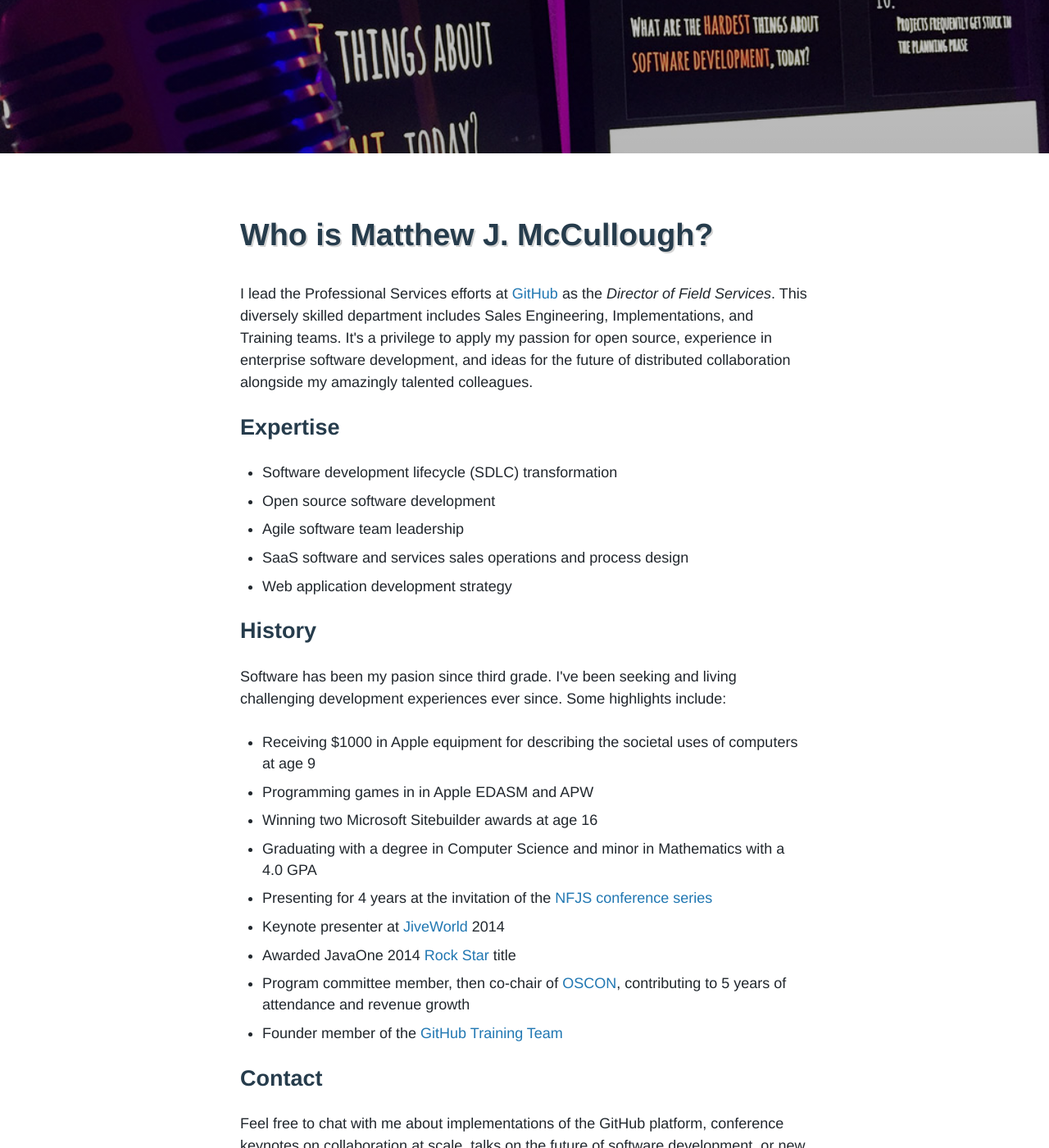
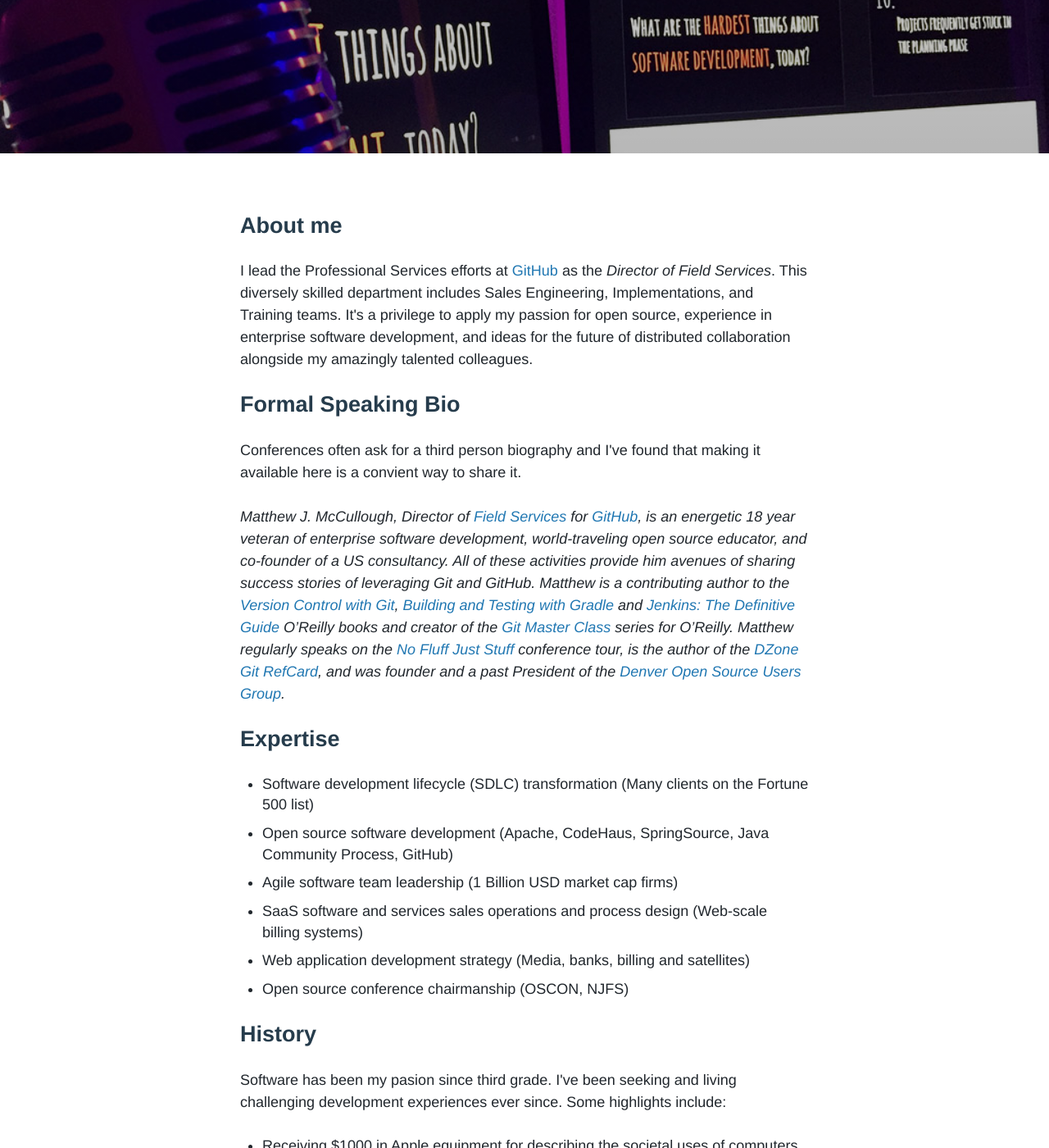
Before and after one commit to matthewmccullough/matthewmccullough.github.io, a Jekyll site: the page built from about/index.html, in a window 1280 px wide and 1400 px high, scrolled down 195 px. Shown: the whole window at 82% size. Built offline with Jekyll 4.4.1, drawn with Linux system fonts in a browser that asks for light colours; comment, search, counter and statistics services are not loaded; some of the changed text lies outside the part shown.

Commit message:
Migrate about me page

```diff
--- a/about.html
+++ b/about/index.html
@@ -11,18 +11,27 @@
 <article>
   <div class="container">
     <section>
-      <h1 style="text-shadow: 2px 2px lightgrey">Who is Matthew J. McCullough?</h1>
+      <h2>About me</h2>
       <p>
         I lead the Professional Services efforts at <a href="https://github.com/about/team">GitHub</a> as the <em>Director of Field Services</em>. This diversely skilled department includes Sales Engineering, Implementations, and Training teams. It's a privilege to apply my passion for open source, experience in enterprise software development, and ideas for the future of distributed collaboration alongside my amazingly talented colleagues.
       </p>
 
+      <h2>Formal Speaking Bio</h2>
+      <p>Conferences often ask for a third person biography and I've found that making it available here is a convient way to share it.</p>
+
+      <p><em>Matthew J. McCullough, Director of <a href="https://training.github.com">Field Services</a> for <a href="https://github.com/about/team">GitHub</a>, is an energetic 18 year veteran of enterprise software development, world-traveling open source educator, and co-founder of a US consultancy. All of these activities provide him avenues of sharing success stories of leveraging Git and GitHub. Matthew is a contributing author to the <a href="http://bit.ly/ogitbook">Version Control with Git</a>, <a href="http://shop.oreilly.com/product/0636920019909.do">Building and Testing with Gradle</a> and <a href="http://shop.oreilly.com/product/0636920010326.do">Jenkins: The Definitive Guide</a> O’Reilly books and creator of the <a href="http://bit.ly/ogitvid">Git Master Class</a> series for O’Reilly.
+
+      Matthew regularly speaks on the <a href="http://nofluffjuststuff.com">No Fluff Just Stuff</a> conference tour, is the author of the <a href="http://bit.ly/gitrefcard">DZone Git RefCard</a>, and was founder and a past President of the <a href="http://denveropensource.org">Denver Open Source Users Group</a>.</em></p>
+
+
       <h2>Expertise</h2>
       <ul>
-        <li>Software development lifecycle (SDLC) transformation</li>
-        <li>Open source software development</li>
-        <li>Agile software team leadership</li>
-        <li>SaaS software and services sales operations and process design</li>
-        <li>Web application development strategy</li>
+        <li>Software development lifecycle (SDLC) transformation (Many clients on the Fortune 500 list)</li>
+        <li>Open source software development (Apache, CodeHaus, SpringSource, Java Community Process, GitHub)</li>
+        <li>Agile software team leadership (1 Billion USD market cap firms)</li>
+        <li>SaaS software and services sales operations and process design (Web-scale billing systems)</li>
+        <li>Web application development strategy (Media, banks, billing and satellites)</li>
+        <li>Open source conference chairmanship (OSCON, NJFS)</li>
       </ul>
 
       <h2>History</h2>
@@ -45,7 +54,14 @@
       <p>
         Feel free to chat with me about implementations of the GitHub platform, conference keynotes on collaboration at scale, talks on the future of software development, or new rock climbing adventures. Email <a href="mailto:m@matthewjmccullough.com?subject=Web site inspired question for Matthew J. McCullough">m@matthewjmccullough.com</a> or Tweet <a href="https://twitter.com/matthewmccull">@matthewmccull</a>.
       </p>
-      <h2>Credits</h2>
+
+      <h3>Photo downloads</h3>
+      <ul>
+        <li>Download Matthew’s large head-shot <a href="matthew-mccullough-large.jpg">here</a>.</li>
+        <li>Download Matthew’s medium head-shot <a href="matthew-mccullough-medium.jpg">here</a>.</li>
+      </ul>
+
+      <h5>Credits</h5>
       <p>This site's design was inspired by the <a href="https://github.com/kippt/jekyll-incorporated/">Incorporated</a> Jekyll theme.</p>
     </section>
   </div>
```
Also changed, not shown: about/matthew-mccullough-large.jpg (added), about/matthew-mccullough-medium.jpg (added).
